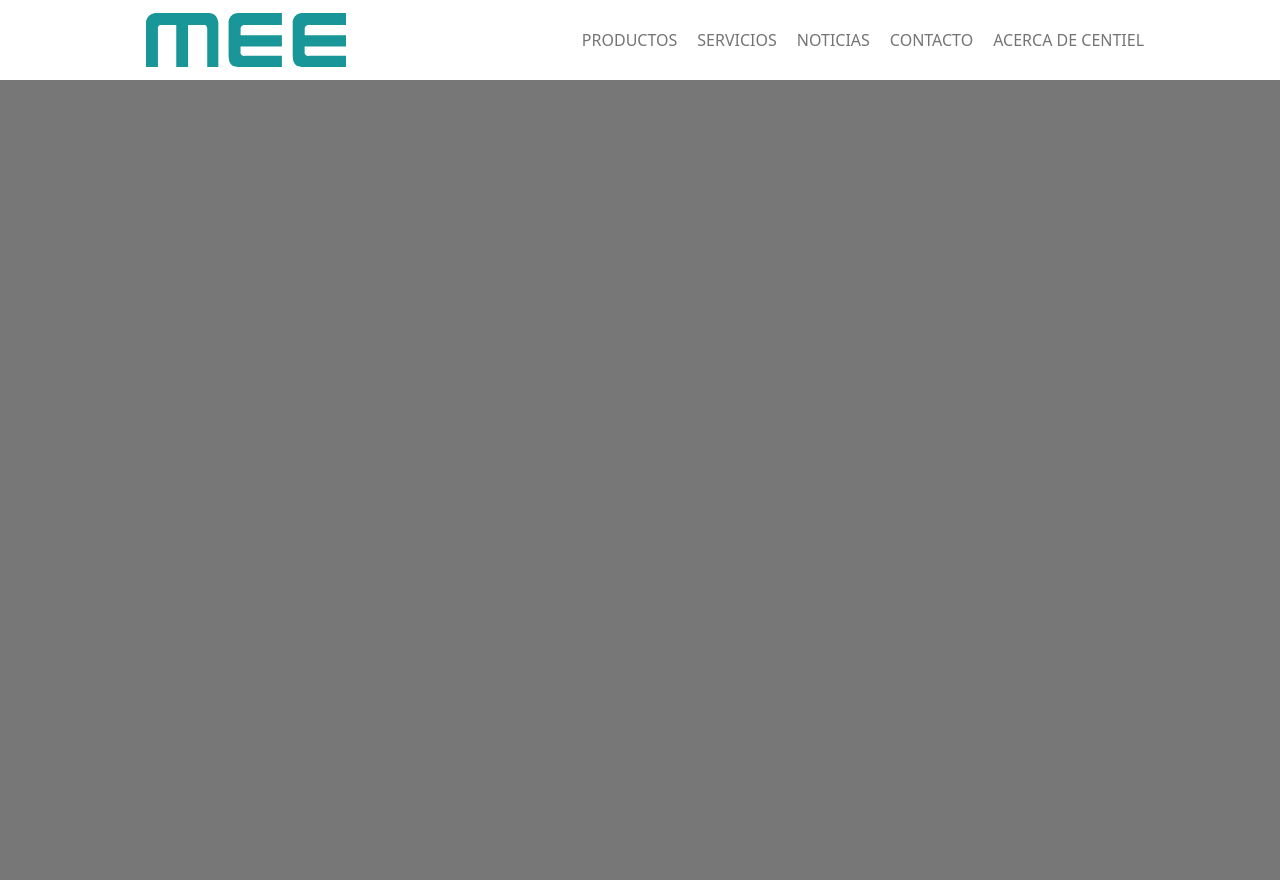
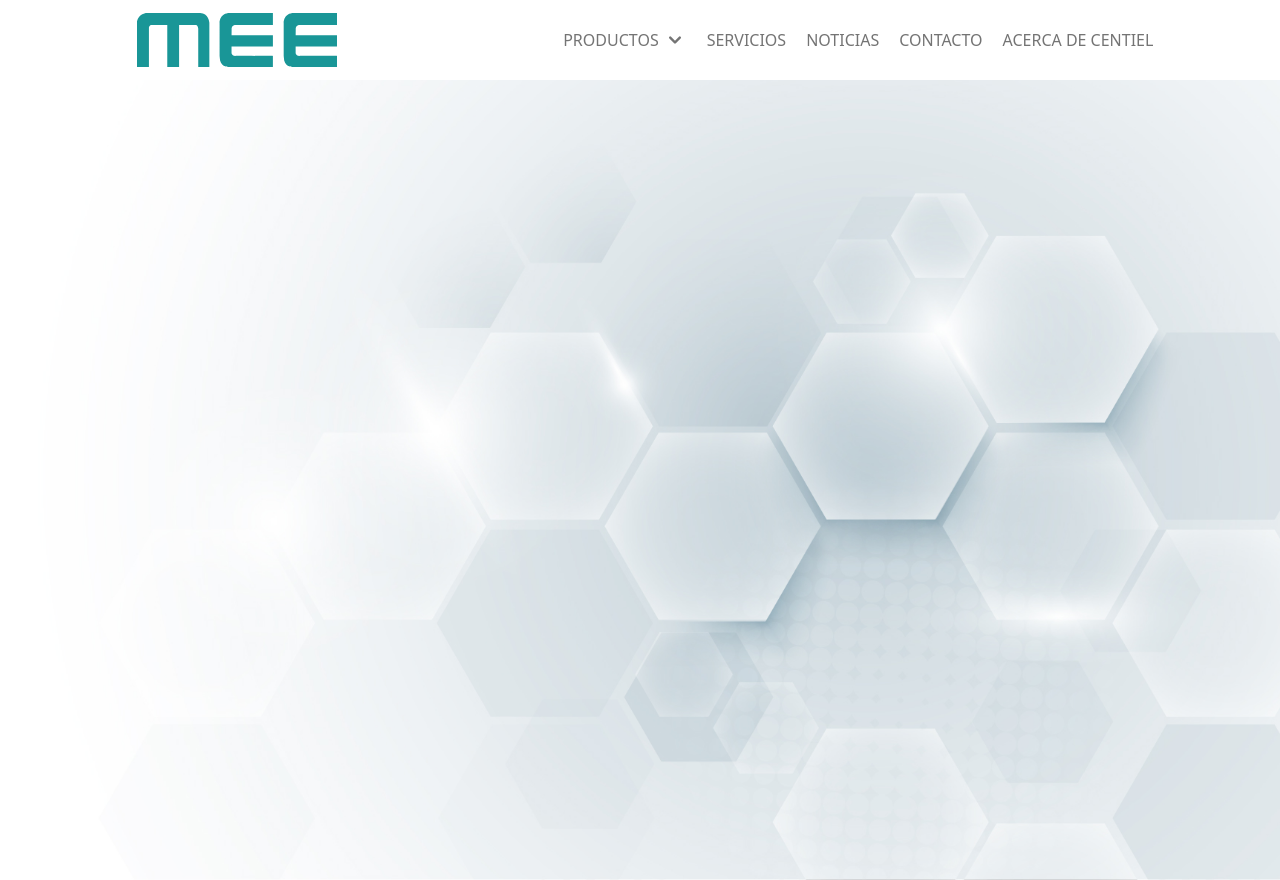
Before and after one commit to Gitbertod/meelatam, a React (Vite) app: page / in a window 1280 px wide. Before the commit the page ends 800 px from the top, so only its background shows below. Built offline with nearby package versions, Linux system fonts and the light colour scheme.

Commit message:
se mejoro estilos en el megamenu

```diff
--- /dev/null
+++ b/components/container/Container.jsx
@@ -0,0 +1,10 @@
+import React from 'react'
+import styles from './Container.module.css';
+
+const Container = () => {
+  return (
+    <div className={styles.container}>Container</div>
+  )
+}
+
+export default Container
--- /dev/null
+++ b/components/container/Container.module.css
@@ -0,0 +1,7 @@
+.container {
+  background-image: url('/bg.jpg');
+  background-size: cover;
+  background-position: center;
+  height: 100vh;
+  width: 100%;
+}
--- a/components/navbar/NavBar.jsx
+++ b/components/navbar/NavBar.jsx
@@ -2,6 +2,7 @@ import { useState } from "react";
 import styles from "./NavBar.module.css";
 import LogoMee from "../logoMee/LogoMee";
 import SubNavContent from "./SubNavContent";
+import { HiChevronDown } from "react-icons/hi";
 
 const NavBar = () => {
   const [hoveredMenu, setHoveredMenu] = useState("");
@@ -25,7 +26,11 @@ const NavBar = () => {
             onMouseEnter={handleMouseEnter("productos")}
             onMouseLeave={handleMouseLeave}
           >
-            PRODUCTOS
+            PRODUCTOS <HiChevronDown
+  className={`${styles.iconChevron} ${
+    hoveredMenu === "productos" ? styles.iconChevronRotated : ""
+  }`}
+/>
           </button>
       <SubNavContent
         hoveredMenu={hoveredMenu}
--- a/components/navbar/NavBar.module.css
+++ b/components/navbar/NavBar.module.css
@@ -13,6 +13,16 @@
 }
 .logoMee {
   height: 60px;
+}
+.iconChevron {
+
+  font-size: 1.5rem;
+  margin-left: 0.25rem;
+  transition: transform 0.3s ease;
+}
+
+.iconChevronRotated {
+  transform: rotate(180deg);
 }
 .subnav a {
   float: left;
@@ -32,6 +42,8 @@
   font-size: 16px;
   line-height: 80px;
   height: 100%;
+  justify-content: center;
+  align-items: center;
   border: none;
   outline: none;
   color: rgb(116, 116, 116);
@@ -58,12 +70,36 @@
   width: 100%;
   opacity: 0;
   height: 350px;
-  color: #6e6e6e;
   transform: translateY(-50%);
   transition: opacity 600ms, transform 600ms;
   z-index: 10;
+
+
+  align-items: start;
+  gap: 2rem;
+  padding: 2rem;
+
+  background: linear-gradient(to right, #f9f9f9, #eaeaea);
+  backdrop-filter: blur(10px);
+  border-radius: 0 0 12px 12px;
+  box-shadow: 0 8px 24px rgba(0, 0, 0, 0.1);
+
+  color: #4a4a4a;
+  opacity: 0;
+  transform: translateY(-50%);
+  transition: opacity 600ms ease, transform 600ms ease;
 }
-
+.subnavContent::after {
+  content: '';
+  position: absolute;
+  bottom: 0;
+  left: 50%;
+  height: 3px;
+  width: 0%;
+  background-color: #999; /* Gris claro */
+  transition: width 0.4s ease, left 0.4s ease;
+  transform: translateX(-50%);
+}
 .subnavContent a {
   display: flex;
   flex-direction: column;
@@ -128,7 +164,8 @@ a:hover .subnavContent {
   justify-content: space-between;
 }
 .category:hover {
-  background-color: #eee;
+  background-color: #e9e9e9;
+  border-radius: 6px;
   transition: background-color 600ms;
   cursor: pointer;
 }
@@ -146,10 +183,13 @@ a:hover .subnavContent {
   cursor: pointer;
 }
 .slidebottom {
+
   -webkit-animation: slide-bottom 0.7s cubic-bezier(0.25, 0.46, 0.45, 0.94) both;
   animation: slide-bottom 0.7s cubic-bezier(0.25, 0.46, 0.45, 0.94) both;
 }
-
+.slidebottom::after {
+  width: 100%;
+}
 .slideRight {
   position: absolute;
   width: 400px;
@@ -160,8 +200,8 @@ a:hover .subnavContent {
 }
 .slideRight2 {
   position: absolute;
-  width: 400px;
-  margin-top: 150px;
+  width: 100px;
+  margin-top: 50px;
   margin-left: 420px;
   -webkit-animation: slide-right 0.7s cubic-bezier(0.25, 0.46, 0.45, 0.94) both;
   animation: slide-right 0.7s cubic-bezier(0.25, 0.46, 0.45, 0.94) both;
@@ -169,7 +209,7 @@ a:hover .subnavContent {
 .slideRight3 {
   position: absolute;
   width: 400px;
-   margin-top: 50px;
+   margin-top: -70px;
   margin-left: 420px;
   -webkit-animation: slide-right 0.7s cubic-bezier(0.25, 0.46, 0.45, 0.94) both;
   animation: slide-right 0.7s cubic-bezier(0.25, 0.46, 0.45, 0.94) both;
--- a/src/App.jsx
+++ b/src/App.jsx
@@ -1,6 +1,7 @@
 import { useState } from "react";
 import "./App.css";
 import NavBar from "../components/navbar/NavBar";
+import Container from "../components/container/Container";
 
 
 
@@ -12,6 +13,7 @@ function App() {
     <>
 
        <NavBar></NavBar>
+       <Container></Container>
 
 
       {/* <DrawerNavbar></DrawerNavbar> */}
--- a/src/index.css
+++ b/src/index.css
@@ -6,7 +6,7 @@
 
   color-scheme: light dark;
   color: rgba(255, 255, 255, 0.87);
-  background-color: #777777;
+  background-color: #ffffff;
 
   font-synthesis: none;
   text-rendering: optimizeLegibility;
```
Also changed, not shown: public/bg.jpg (added).
